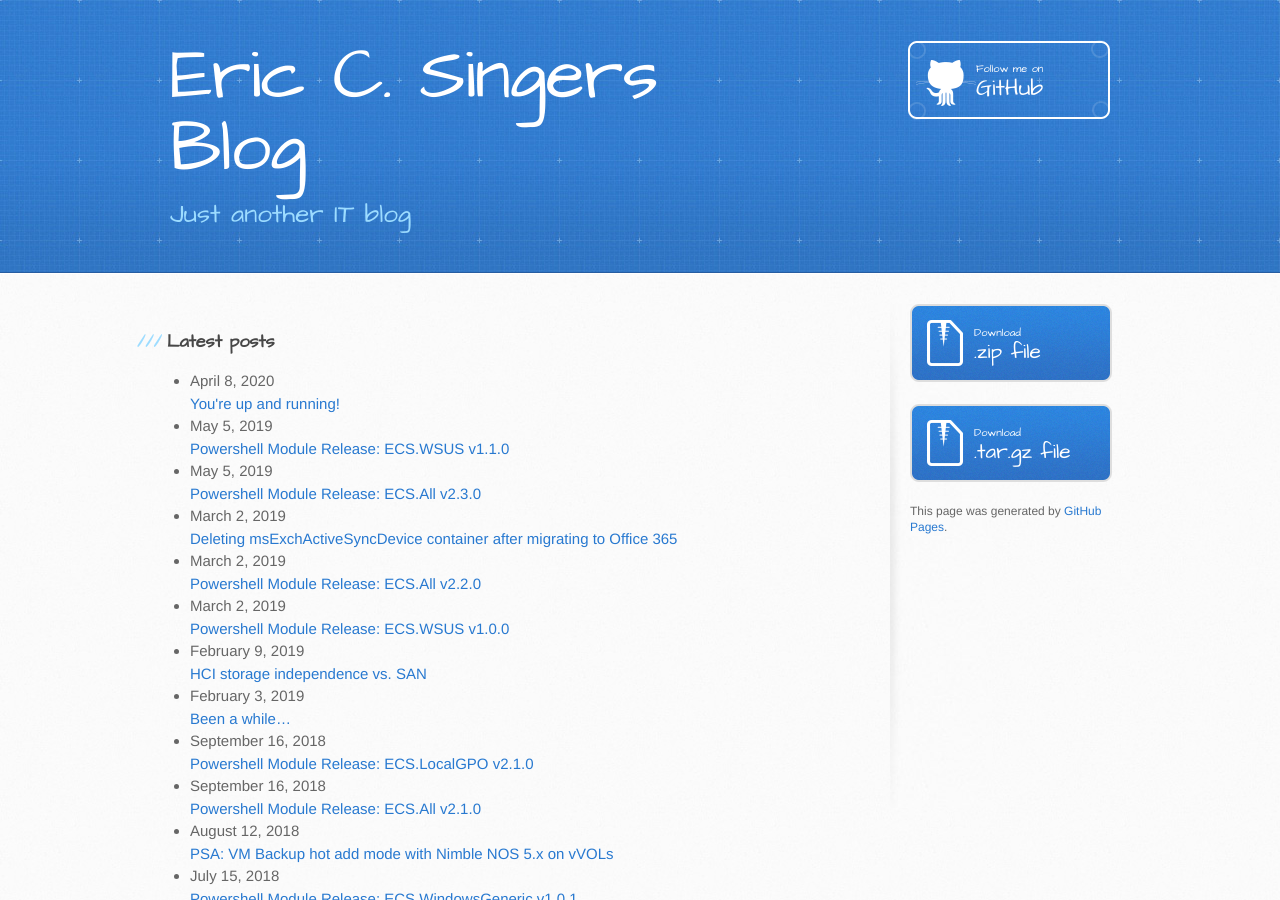
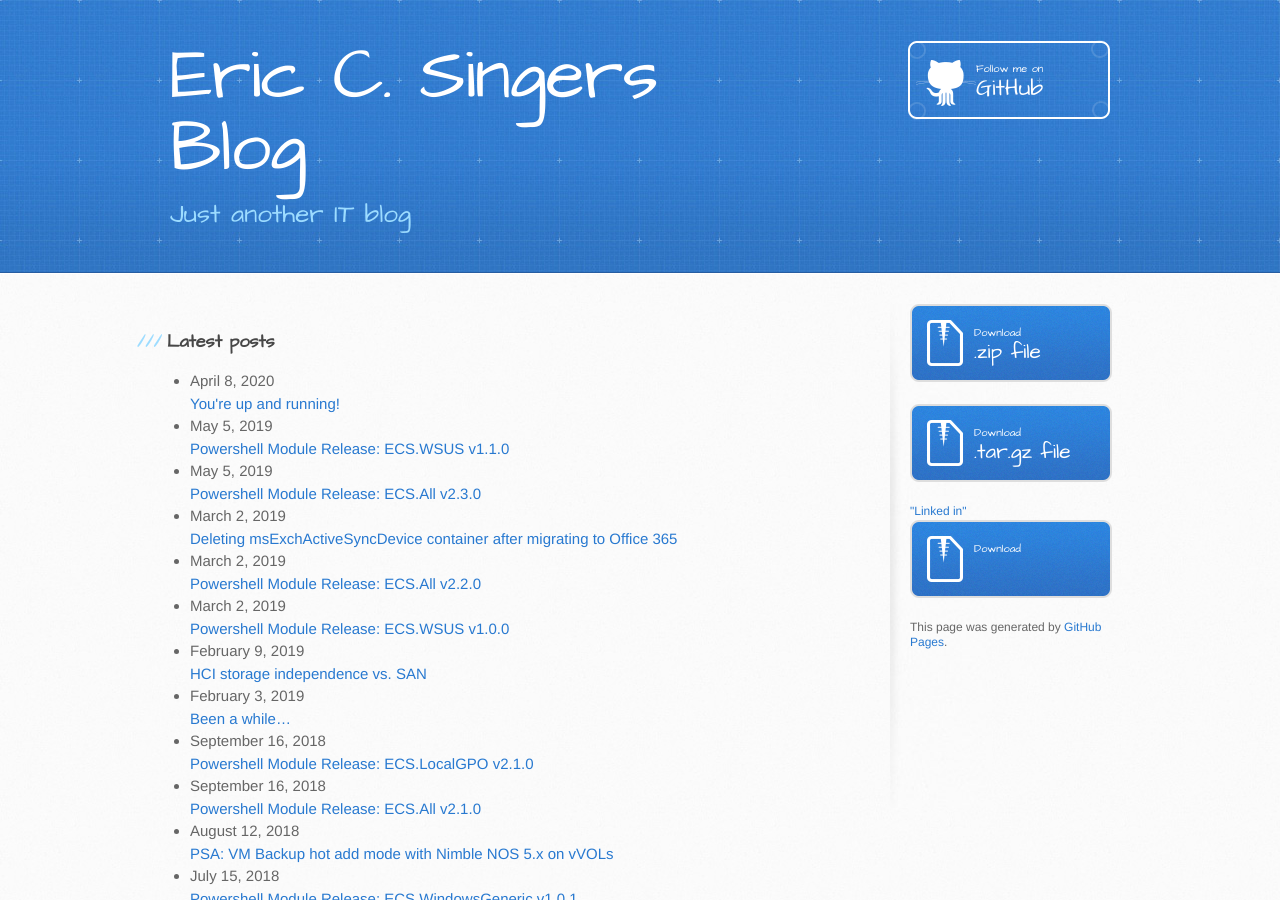
Before and after one commit to ericcsinger/ericcsinger.github.io, a Jekyll site: the page built from index.md, in a window 1280 px wide and 900 px high. Built offline with Jekyll 4.4.1, drawn with Linux system fonts in a browser that asks for light colours; our own code applies the rules of GitHub Pages for plain Markdown files.

Commit message:
Update default.html

```diff
--- a/_layouts/default.html
+++ b/_layouts/default.html
@@ -46,6 +46,11 @@
               <small>Download</small>
               .tar.gz file
             </a>
+            <a href="www.linkedin.com/in/ericcsinger">"Linked in"</a>
+            <a href="www.linkedin.com/in/ericcsinger" class="button">
+              <small>Download</small>
+
+            </a>
           {% endif %}
 
           {% if site.github.is_project_page %}
```
